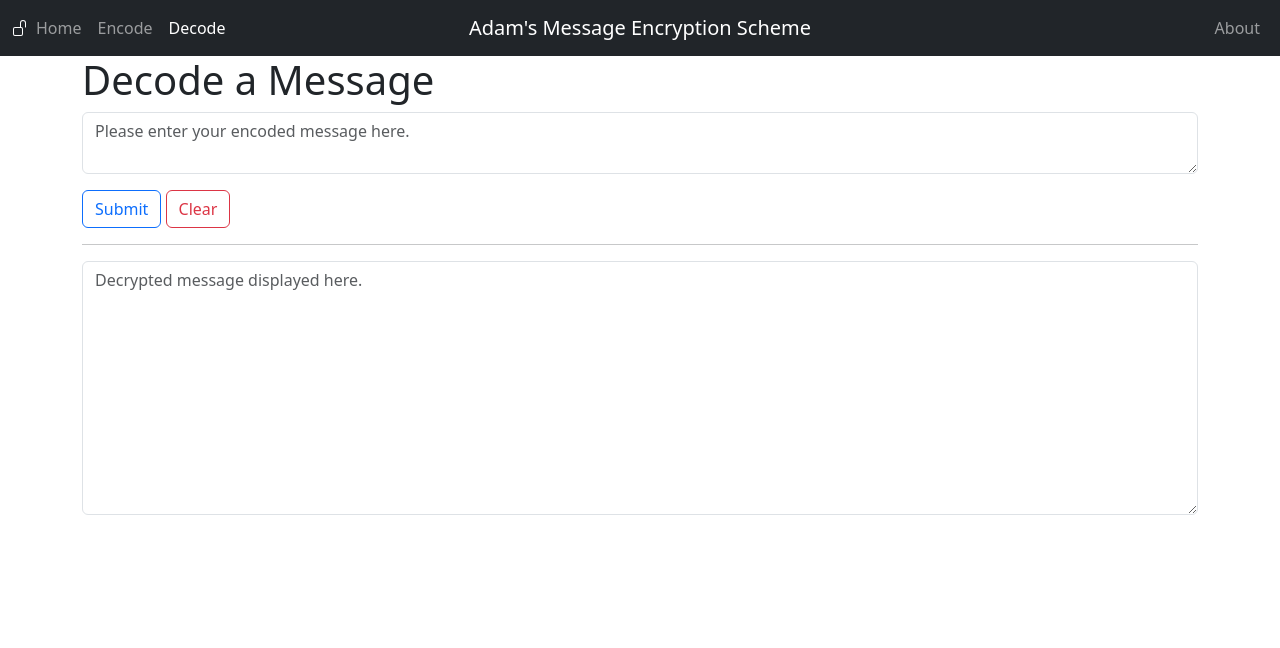
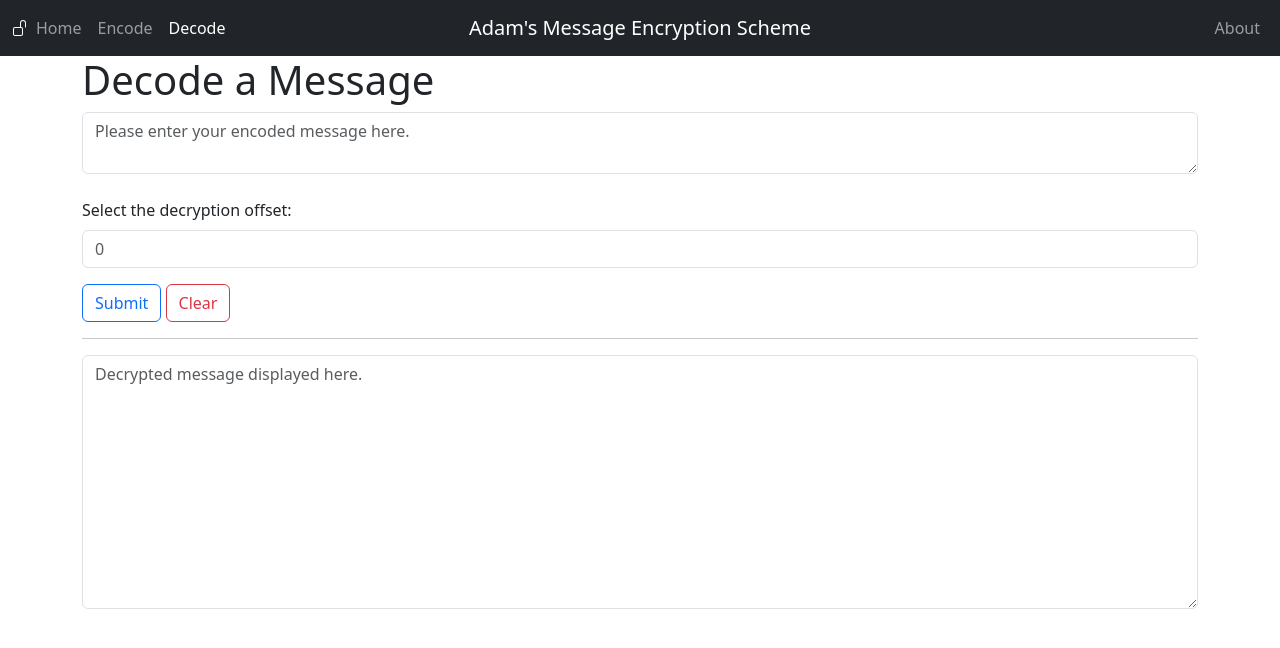
Before and after one commit to adam-bartholomew/encode-message, a Flask app: page /decode in a window 1280 px wide. Shown: the top 648 px of the page. Run offline with Flask 3, Linux system fonts and the light colour scheme; parts of the project's set-up code (start-up, migrations or seed data) failed here and were passed over; some libraries are stand-ins or nearby versions.

Commit message:
Add offset option to site and test page functionality.

```diff
--- a/app.py
+++ b/app.py
@@ -30,8 +30,10 @@ def encode():
     if request.method == 'POST':
         if request.form.get('encodeSubmit') == 'Submit':
             msg = request.form.get('inputMessage')
+            offset = int(request.form.get('encodeOffset')) if request.form.get('encodeOffset').isnumeric() else 0
             if msg:
-                messaging.log.info(f"submitting encode form with message: {msg}")
+                messaging.log.info(f"Submitting encode form with msg: {msg}, offset: {offset}")
+                messaging.offset = offset
                 encoded_msg = msg + "\n-----------------------" + messaging.encode(msg)
                 return render_template(page_template, encoded_message=encoded_msg)
             else:
@@ -49,8 +51,10 @@ def decode():
     if request.method == 'POST':
         if request.form.get('decodeSubmit') == 'Submit':
             msg = request.form.get('inputMessage')
+            offset = int(request.form.get('decodeOffset')) if request.form.get('decodeOffset').isnumeric() else 0
             if msg:
-                messaging.log.info(f"Submitting decode form with msg: {msg}")
+                messaging.log.info(f"Submitting decode form with msg: {msg}, offset: {offset}")
+                messaging.offset = offset
                 decoded_msg = msg + "\n-----------------------\n" + messaging.decode(msg)
                 return render_template(page_template, decoded_message=decoded_msg)
             else:
--- /dev/null
+++ b/static/js/decode.js
@@ -0,0 +1,9 @@
+function clearDecodeForm() {
+    document.getElementById('inputMessage').value = "";
+    document.getElementById('decodeOffset').value = "";
+    document.getElementById('decodedMessage').value = "";
+}
+
+function clearDecodeInput() {
+    document.getElementById('inputMessage').value = "";
+}
--- a/templates/decode.html
+++ b/templates/decode.html
@@ -4,20 +4,25 @@
 {% block content %}
 <h1>{% block title %} Decode a Message {% endblock %}</h1>
 
-<form method="post">
+<form id="decodeForm" method="post">
     <div class="mb-3">
         <!--<label for="inputMessage" class="form-label">Message</label>-->
         <textarea id="inputMessage" maxlength="1000" name="inputMessage" placeholder="Please enter your encoded message here." class="form-control">{{ request.form['inputMessage'] }}</textarea>
+        <br/>
+        <label for="decodeOffset" title="This should be the same value used to encrypt" class="form-label">Select the decryption offset:</label>
+        <input type="number" id="decodeOffset" name="decodeOffset" class="form-control" max="25" min="-25" placeholder="0" form="decodeForm" title="Select a number between -25 and 25 | Defaults to 0">
     </div>
     <div class="mb-3">
-        <button name="decodeSubmit" id="decodeSubmit" value="Submit" type="submit" class="btn btn-outline-primary">Submit</button>
-        <button name="decodeClear" id="decodeClear" value="Clear" type="submit" class="btn btn-outline-danger">Clear</button>
+        <button name="decodeSubmit" id="decodeSubmit" value="Submit" type="submit" class="btn btn-outline-primary" form="decodeForm">Submit</button>
+        <button name="decodeClear" id="decodeClear" value="Clear" type="submit" class="btn btn-outline-danger" form="decodeForm" onClick="clearDecodeForm()">Clear</button>
     </div>
     <hr class="mt-1 mb-3"/>
     <div class="mb-3">
         <textarea id="decodedMessage" name="decodedMessage" rows="10" cols="140" readonly="readonly" placeholder="Decrypted message displayed here." class="form-control">{{ decoded_message }}</textarea>
     </div>
 </form>
+<script src="{{url_for('static', filename='js/decode.js')}}"></script>
+<!-- Done this way so the input is cleared after submitting -->
 <script>
     document.getElementById('inputMessage').value = ""
 </script>
```
Also changed, not shown: static/js/encode.js (added, +9 -0 lines), templates/encode.html (+8 -3 lines).
